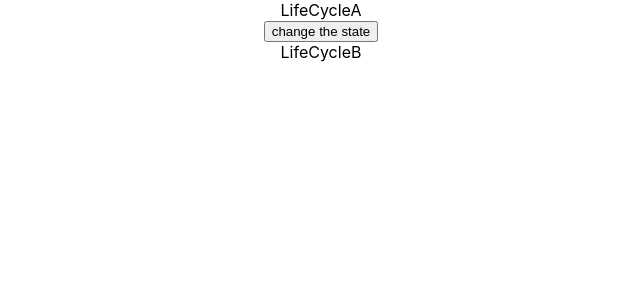
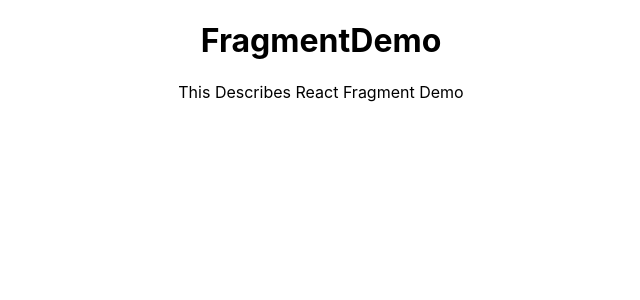
Before and after one commit to rishabhjaiswal155/React, a React (Create React App) app: page / in a window 1280 px wide. Shown: the top 300 px of the page, without its empty margins (319-959 px from the left). Built offline with nearby package versions, Linux system fonts and the light colour scheme.

Commit message:
React Fragments

```diff
--- a/src/App.js
+++ b/src/App.js
@@ -22,6 +22,7 @@ import './appStyle.css';
 import styles from './appStyle.module.css'
 import Form from './components/Form';
 import LifeCycleA from './components/LifeCycleA';
+import FragmentDemo from './components/FragmentDemo';
 function App() {
   return (
     <div className="App">
@@ -67,7 +68,8 @@ function App() {
       {/* <StyleSheet primary={true}/>
       <Inline/> */}
       {/* <Form/> */}
-      <LifeCycleA/>
+      {/* <LifeCycleA/> */}
+<FragmentDemo/>
       </div>
   );
 }
--- /dev/null
+++ b/src/components/FragmentDemo.js
@@ -0,0 +1,11 @@
+import React from 'react'
+
+function FragmentDemo() {
+  return (
+    <React.Fragment><h1>FragmentDemo</h1>
+    <p>This Describes React Fragment Demo</p>
+    </React.Fragment>
+  )
+}
+
+export default FragmentDemo
```
